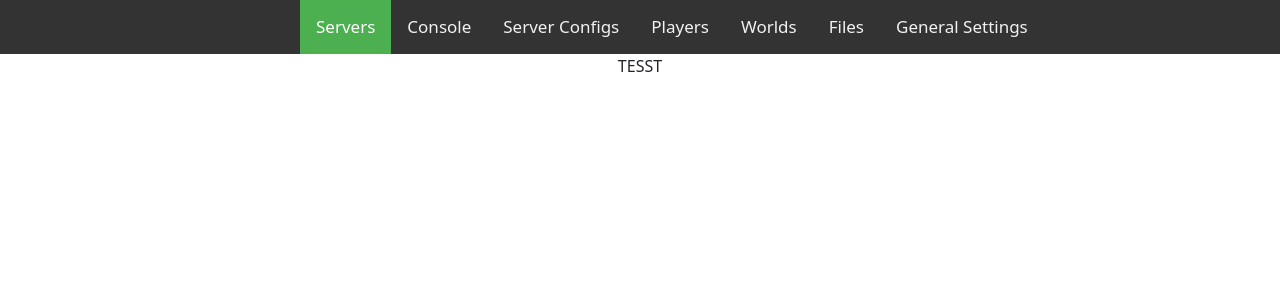
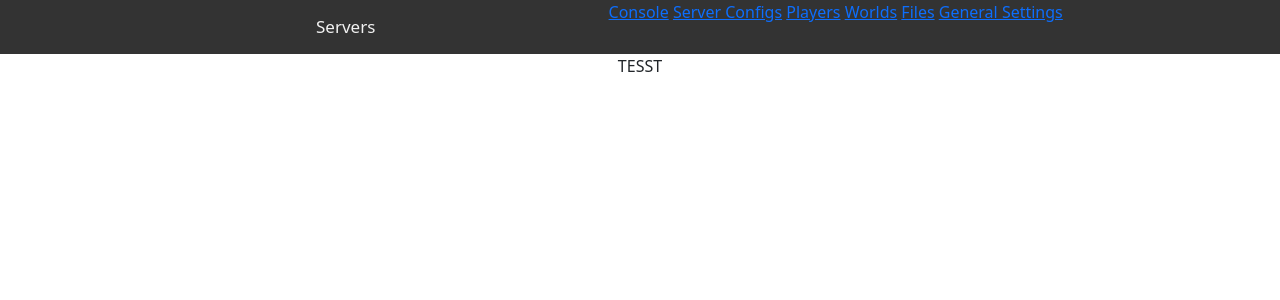
Before and after one commit to siveryt/Server-Manager, a PHP site: page /main.php in a window 1280 px wide. Shown: the top 300 px of the page. Run offline with PHP 8.4, Linux system fonts and the light colour scheme; the visitor is signed in with stand-in values (Sample User, id 1); some libraries are stand-ins or nearby versions.

Commit message:
Added forms

```diff
--- a/assets/css/style.css
+++ b/assets/css/style.css
@@ -38,7 +38,7 @@ body {
 
 /* Style the links inside the navigation bar */
 
-.topnav a {
+.topnav form {
     float: left;
     color: #f2f2f2;
     text-align: center;
@@ -55,7 +55,7 @@ body {
 
 /* Change the color of links on hover */
 
-.topnav a:hover {
+.topnav form:hover {
     background-color: #ddd;
     color: black;
 }
@@ -63,7 +63,18 @@ body {
 
 /* Add a color to the active/current link */
 
-.topnav a.active {
+.topnav form.active {
     background-color: #4CAF50;
     color: white;
 }
+
+.topnav input {
+    border: none;
+    background: none;
+    padding: 0;
+    color: #f2f2f2;
+}
+
+.topnav form:hover .topnav input {
+    color: black;
+}
--- a/main.php
+++ b/main.php
@@ -15,7 +15,7 @@
 
 <div class="topnav">
   <nav>
-    <a class="active" href="#home">Servers</a>
+    <form><input type=hidden name=servers><input type=submit value="Servers"></form>
     <a href="#news">Console</a>
     <a href="#contact">Server Configs</a>
     <a href="#about">Players</a>
```
